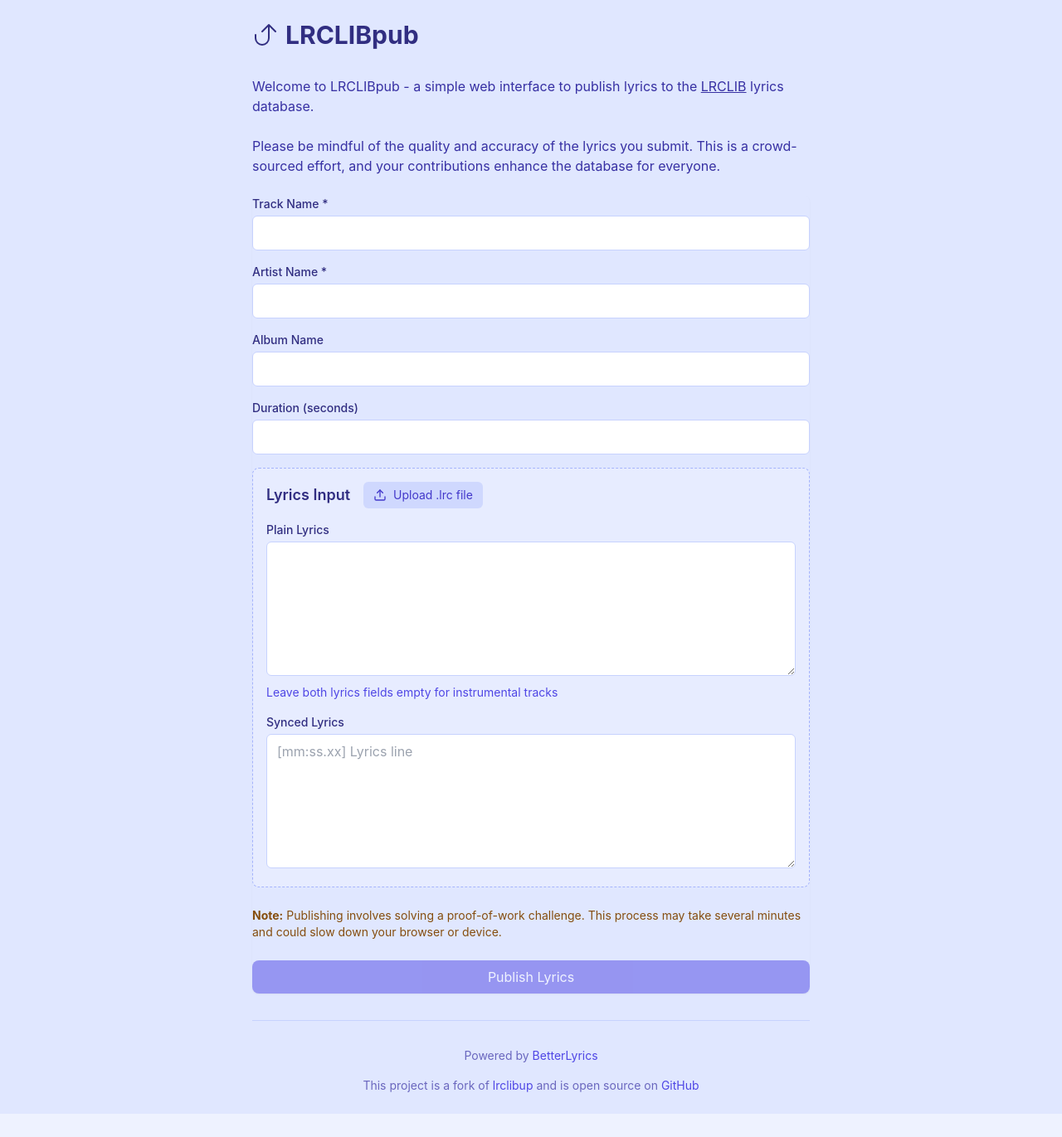
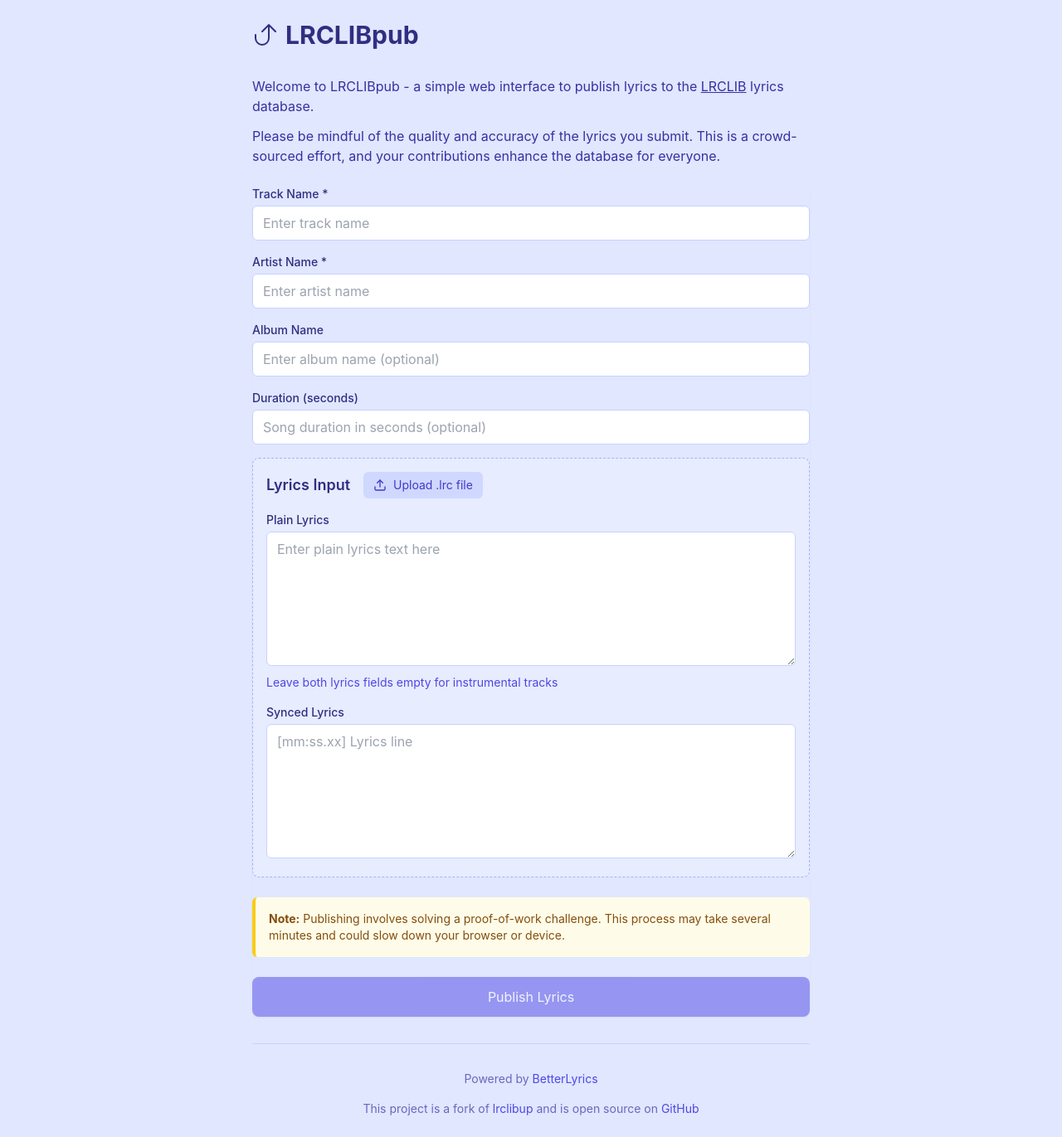
Before and after one commit to amrkmn/lrclibpub, a SvelteKit app: page / in a window 1280 px wide. Shown: the whole page at 83% size. Before the commit the page ends 1343 px from the top, so only its background shows below. Built offline with nearby package versions, Linux system fonts and the light colour scheme.

Commit message:
refactor(ui): enhance form layout and improve notifications

```diff
--- a/src/routes/+page.svelte
+++ b/src/routes/+page.svelte
@@ -4,6 +4,7 @@
     import { numify } from "numify";
     import { onMount } from "svelte";
 
+    // Initialize form data with default values
     let formData: FormData = {
         trackName: "",
         artistName: "",
@@ -13,15 +14,20 @@
         syncedLyrics: "",
     };
 
+    // UI state variables
     let isSubmitting = false;
     let error: string | null = null;
     let success = false;
     let solveProgress = { attempts: 0, nonce: 0, startTime: 0, rate: 0 };
-    let solveTime: number = 0; // Track solving time in milliseconds
+    let solveTime = 0;
 
+    // Timeouts for notifications
     let errorTimeout: number;
     let successTimeout: number;
 
+    /**
+     * Set an error message with auto-dismiss after 5 seconds
+     */
     function setError(message: string) {
         error = message;
         if (errorTimeout) clearTimeout(errorTimeout);
@@ -30,6 +36,9 @@
         }, 5000) as unknown as number;
     }
 
+    /**
+     * Set success state with auto-dismiss after 5 seconds
+     */
     function setSuccess() {
         success = true;
         if (successTimeout) clearTimeout(successTimeout);
@@ -39,19 +48,24 @@
         }, 5000) as unknown as number;
     }
 
-    onMount(() => {
-        const urlParams = new URLSearchParams(window.location.search);
-        const titleParam = urlParams.get("title");
-        const artistParam = urlParams.get("artist");
-        const albumParam = urlParams.get("album");
-        const durationParam = urlParams.get("duration");
+    /**
+     * Format solve time in human-readable format
+     */
+    function formatSolveTime(timeMs: number): string {
+        if (timeMs < 1000) {
+            return `${timeMs}ms`;
+        } else if (timeMs < 60000) {
+            return `${(timeMs / 1000).toFixed(1)}s`;
+        } else {
+            const minutes = Math.floor(timeMs / 60000);
+            const seconds = Math.floor((timeMs % 60000) / 1000);
+            return `${minutes}m ${seconds}s`;
+        }
+    }
 
-        if (titleParam) formData.trackName = decodeURIComponent(titleParam);
-        if (artistParam) formData.artistName = decodeURIComponent(artistParam);
-        if (albumParam) formData.albumName = decodeURIComponent(albumParam);
-        if (durationParam) formData.duration = decodeURIComponent(durationParam);
-    });
-
+    /**
+     * Request a new challenge from the server
+     */
     async function requestChallenge(): Promise<Challenge> {
         try {
             const response = await fetch("/api/challenge", {
@@ -63,10 +77,34 @@
         }
     }
 
+    /**
+     * Reset the form to its initial state
+     */
+    function resetForm() {
+        formData = {
+            trackName: "",
+            artistName: "",
+            albumName: "",
+            duration: "",
+            plainLyrics: "",
+            syncedLyrics: "",
+        };
+
+        // Reset file input
+        const fileInput = document.getElementById("lrcFile") as HTMLInputElement;
+        if (fileInput) {
+            fileInput.value = "";
+        }
+    }
+
+    /**
+     * Handle form submission
+     */
     async function handleSubmit() {
         let worker: Worker | null = null;
 
         try {
+            // Reset state
             isSubmitting = true;
             error = null;
             success = false;
@@ -99,6 +137,7 @@
                 type: "module",
             });
 
+            // Process the challenge with WebWorker
             const nonce = await new Promise<string>((resolve, reject) => {
                 if (!worker) return;
 
@@ -147,6 +186,7 @@
                 }),
             });
 
+            // Handle API response
             let data;
             try {
                 const responseText = await response.text();
@@ -160,22 +200,7 @@
             }
 
             setSuccess();
-
-            // Reset form after successful submission
-            formData = {
-                trackName: "",
-                artistName: "",
-                albumName: "",
-                duration: "",
-                plainLyrics: "",
-                syncedLyrics: "",
-            };
-
-            // Reset file input
-            const fileInput = document.getElementById("lrcFile") as HTMLInputElement;
-            if (fileInput) {
-                fileInput.value = "";
-            }
+            resetForm();
         } catch (err) {
             setError(err instanceof Error ? err.message : "An unknown error occurred");
         } finally {
@@ -188,22 +213,25 @@
         }
     }
 
-    function formatSolveTime(timeMs: number): string {
-        if (timeMs < 1000) {
-            return `${timeMs}ms`;
-        } else if (timeMs < 60000) {
-            return `${(timeMs / 1000).toFixed(1)}s`;
-        } else {
-            const minutes = Math.floor(timeMs / 60000);
-            const seconds = Math.floor((timeMs % 60000) / 1000);
-            return `${minutes}m ${seconds}s`;
-        }
-    }
+    // Initialize form data from URL parameters if available
+    onMount(() => {
+        const urlParams = new URLSearchParams(window.location.search);
+        const titleParam = urlParams.get("title");
+        const artistParam = urlParams.get("artist");
+        const albumParam = urlParams.get("album");
+        const durationParam = urlParams.get("duration");
+
+        if (titleParam) formData.trackName = decodeURIComponent(titleParam);
+        if (artistParam) formData.artistName = decodeURIComponent(artistParam);
+        if (albumParam) formData.albumName = decodeURIComponent(albumParam);
+        if (durationParam) formData.duration = decodeURIComponent(durationParam);
+    });
 </script>
 
 <div class="min-h-screen bg-[#E0E7FF] text-indigo-900 p-6">
     <div class="max-w-2xl mx-auto">
-        <div class="flex md:items-center items-start justify-between mb-8 md:flex-row flex-col gap-6">
+        <!-- Header -->
+        <header class="flex md:items-center items-start justify-between mb-8 md:flex-row flex-col gap-6">
             <h1 class="text-3xl font-bold flex items-center gap-2">
                 <svg
                     xmlns="http://www.w3.org/2000/svg"
@@ -215,21 +243,28 @@
                 >
                     <path stroke-linecap="round" stroke-linejoin="round" d="m9 9 6-6m0 0 6 6m-6-6v12a6 6 0 0 1-12 0v-3" />
                 </svg>
-
                 LRCLIBpub
             </h1>
+        </header>
+
+        <!-- Introduction -->
+        <div class="text-indigo-800 mb-6">
+            <p>
+                Welcome to LRCLIBpub - a simple web interface to publish lyrics to the
+                <a href="https://lrclib.net" target="_blank" rel="noopener noreferrer" class="underline">LRCLIB</a>
+                lyrics database.
+            </p>
+            <p class="mt-3">
+                Please be mindful of the quality and accuracy of the lyrics you submit. This is a crowd-sourced effort, and your
+                contributions enhance the database for everyone.
+            </p>
         </div>
 
-        <p class="text-indigo-800 mb-6">
-            Welcome to LRCLIBpub - a simple web interface to publish lyrics to the
-            <a href="https://lrclib.net" target="_blank" rel="noopener noreferrer" class="underline">LRCLIB</a>
-            lyrics database. <br /><br /> Please be mindful of the quality and accuracy of the lyrics you submit. This is a crowd-sourced
-            effort, and your contributions enhance the database for everyone.
-        </p>
-
         <form on:submit|preventDefault={handleSubmit} class="space-y-6 rounded-lg shadow-sm">
+            <!-- Notifications container -->
             {#if error || success || isSubmitting}
                 <div class="fixed bottom-4 right-4 flex flex-col gap-2 z-10">
+                    <!-- Error notification -->
                     {#if error}
                         <div
                             class="bg-white p-4 rounded-lg shadow-lg border border-red-200 flex items-center gap-2 text-red-700 animate-fade-in pr-5"
@@ -248,11 +283,11 @@
                                     d="m9.75 9.75 4.5 4.5m0-4.5-4.5 4.5M21 12a9 9 0 1 1-18 0 9 9 0 0 1 18 0Z"
                                 />
                             </svg>
-
                             {error}
                         </div>
                     {/if}
 
+                    <!-- Success notification -->
                     {#if success}
                         <div
                             class="bg-white p-4 rounded-lg shadow-lg border border-green-200 flex items-center gap-2 text-green-700 animate-fade-in pr-5"
@@ -271,7 +306,6 @@
                                     d="M9 12.75 11.25 15 15 9.75M21 12a9 9 0 1 1-18 0 9 9 0 0 1 18 0Z"
                                 />
                             </svg>
-
                             <div>
                                 <div class="font-medium">Lyrics published successfully!</div>
                                 {#if solveTime > 0}
@@ -283,8 +317,9 @@
                         </div>
                     {/if}
 
+                    <!-- Progress notification -->
                     {#if isSubmitting}
-                        <div class="fixed bottom-4 right-4 bg-white p-4 rounded-lg shadow-lg border border-indigo-200 pr-5">
+                        <div class="bg-white p-4 rounded-lg shadow-lg border border-indigo-200 pr-5">
                             <div class="flex items-center gap-3">
                                 <div class="animate-spin rounded-full h-4 w-4 border-2 border-indigo-600 border-t-transparent"></div>
                                 <div class="flex flex-col">
@@ -307,53 +342,64 @@
                 </div>
             {/if}
 
+            <!-- Song metadata section -->
             <div class="space-y-4">
+                <!-- Track Name -->
                 <div>
-                    <label for="trackName" class="block text-sm font-medium mb-1"> Track Name * </label>
+                    <label for="trackName" class="block text-sm font-medium mb-1">Track Name *</label>
                     <input
                         type="text"
                         id="trackName"
                         bind:value={formData.trackName}
                         required
+                        placeholder="Enter track name"
                         class="w-full px-3 py-2 border border-indigo-200 rounded-md focus:outline-none focus:ring-2 focus:ring-indigo-500"
                     />
                 </div>
 
+                <!-- Artist Name -->
                 <div>
-                    <label for="artistName" class="block text-sm font-medium mb-1"> Artist Name * </label>
+                    <label for="artistName" class="block text-sm font-medium mb-1">Artist Name *</label>
                     <input
                         type="text"
                         id="artistName"
                         bind:value={formData.artistName}
                         required
+                        placeholder="Enter artist name"
                         class="w-full px-3 py-2 border border-indigo-200 rounded-md focus:outline-none focus:ring-2 focus:ring-indigo-500"
                     />
                 </div>
 
+                <!-- Album Name -->
                 <div>
-                    <label for="albumName" class="block text-sm font-medium mb-1"> Album Name </label>
+                    <label for="albumName" class="block text-sm font-medium mb-1">Album Name</label>
                     <input
                         type="text"
                         id="albumName"
                         bind:value={formData.albumName}
+                        placeholder="Enter album name (optional)"
                         class="w-full px-3 py-2 border border-indigo-200 rounded-md focus:outline-none focus:ring-2 focus:ring-indigo-500"
                     />
                 </div>
 
+                <!-- Duration -->
                 <div>
-                    <label for="duration" class="block text-sm font-medium mb-1"> Duration (seconds) </label>
+                    <label for="duration" class="block text-sm font-medium mb-1">Duration (seconds)</label>
                     <input
                         type="number"
                         id="duration"
                         bind:value={formData.duration}
                         min="0"
+                        placeholder="Song duration in seconds (optional)"
                         class="w-full px-3 py-2 border border-indigo-200 rounded-md focus:outline-none focus:ring-2 focus:ring-indigo-500"
                     />
                 </div>
 
+                <!-- Lyrics input section -->
                 <div class="space-y-4 p-4 border border-dashed border-indigo-300 rounded-lg bg-indigo-50/50">
-                    <div class="flex items-center gap-4">
+                    <div class="flex items-center gap-4 flex-wrap">
                         <h3 class="text-lg font-semibold">Lyrics Input</h3>
+                        <!-- LRC file upload -->
                         <label
                             for="lrcFile"
                             class="flex items-center gap-2 px-3 py-1.5 text-sm bg-indigo-200/75 hover:bg-indigo-200 text-indigo-700 rounded-md cursor-pointer transition-colors"
@@ -398,19 +444,22 @@
                         />
                     </div>
 
+                    <!-- Plain lyrics input -->
                     <div>
-                        <label for="plainLyrics" class="block text-sm font-medium mb-1"> Plain Lyrics </label>
+                        <label for="plainLyrics" class="block text-sm font-medium mb-1">Plain Lyrics</label>
                         <textarea
                             id="plainLyrics"
                             bind:value={formData.plainLyrics}
                             rows="6"
+                            placeholder="Enter plain lyrics text here"
                             class="w-full px-3 py-2 border border-indigo-200 rounded-md focus:outline-none focus:ring-2 focus:ring-indigo-500"
                         ></textarea>
                         <p class="mt-1 text-sm text-indigo-600">Leave both lyrics fields empty for instrumental tracks</p>
                     </div>
 
+                    <!-- Synced lyrics input -->
                     <div>
-                        <label for="syncedLyrics" class="block text-sm font-medium mb-1"> Synced Lyrics </label>
+                        <label for="syncedLyrics" class="block text-sm font-medium mb-1">Synced Lyrics</label>
                         <div class="relative">
                             <textarea
                                 id="syncedLyrics"
@@ -424,34 +473,56 @@
                 </div>
             </div>
 
-            <p class="text-sm text-yellow-800 mt-2">
-                <strong>Note:</strong> Publishing involves solving a proof-of-work challenge. This process may take several minutes and
-                could slow down your browser or device.
-            </p>
+            <!-- Warning message -->
+            <div class="bg-yellow-50 border-l-4 border-yellow-400 p-4 mb-4 rounded-md">
+                <p class="text-sm text-yellow-800">
+                    <strong>Note:</strong> Publishing involves solving a proof-of-work challenge. This process may take several minutes
+                    and could slow down your browser or device.
+                </p>
+            </div>
 
+            <!-- Submit button -->
             <button
                 type="submit"
                 disabled={isSubmitting || !formData.trackName.trim() || !formData.artistName.trim()}
-                class="w-full bg-indigo-600 text-white py-2 px-4 rounded-lg hover:bg-indigo-700 focus:outline-none focus:ring-2 focus:ring-indigo-500 focus:ring-offset-2 disabled:opacity-50 disabled:cursor-not-allowed transition-colors"
+                class="w-full bg-indigo-600 text-white py-3 px-4 rounded-lg hover:bg-indigo-700 focus:outline-none focus:ring-2 focus:ring-indigo-500 focus:ring-offset-2 disabled:opacity-50 disabled:cursor-not-allowed transition-colors"
             >
                 {isSubmitting ? "Publishing, this might take a while..." : "Publish Lyrics"}
             </button>
         </form>
 
+        <!-- Footer -->
         <footer class="mt-8 pt-8 border-t border-indigo-200">
             <div class="space-y-4 text-center">
                 <p class="text-sm text-indigo-800/70">
-                    Powered by <a href="https://better-lyrics.boidu.dev" target="_blank" class="text-indigo-600 hover:underline">
+                    Powered by <a
+                        href="https://better-lyrics.boidu.dev"
+                        target="_blank"
+                        rel="noopener noreferrer"
+                        class="text-indigo-600 hover:underline"
+                    >
                         BetterLyrics
                     </a>
                 </p>
                 <p class="text-sm text-indigo-800/70">
                     This project is a fork of
-                    <a href="https://github.com/boidushya/lrclibup" target="_blank" class="text-indigo-600 hover:underline">
+                    <a
+                        href="https://github.com/boidushya/lrclibup"
+                        target="_blank"
+                        rel="noopener noreferrer"
+                        class="text-indigo-600 hover:underline"
+                    >
                         lrclibup
                     </a>
                     and is open source on
-                    <a href="https://github.com/amrkmn/lrclibpub" target="_blank" class="text-indigo-600 hover:underline"> GitHub </a>
+                    <a
+                        href="https://github.com/amrkmn/lrclibpub"
+                        target="_blank"
+                        rel="noopener noreferrer"
+                        class="text-indigo-600 hover:underline"
+                    >
+                        GitHub
+                    </a>
                 </p>
             </div>
         </footer>
```
